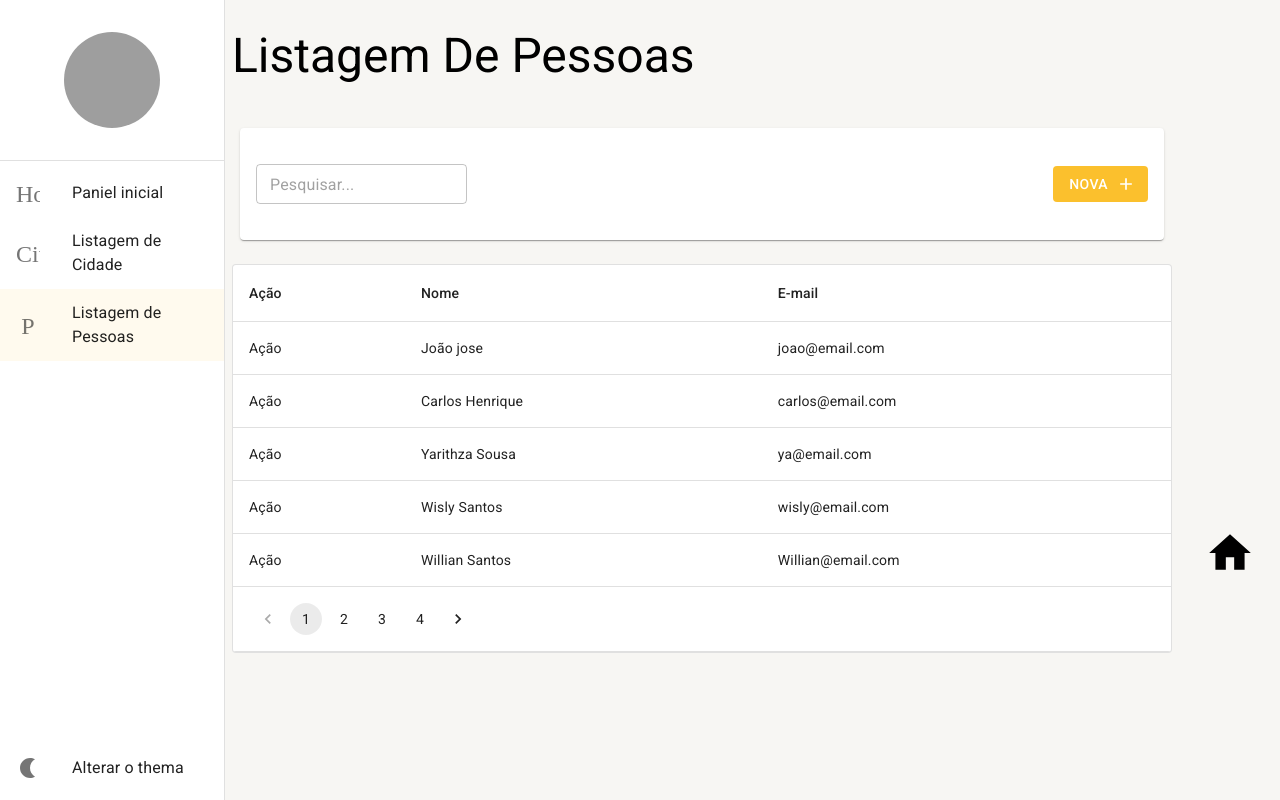
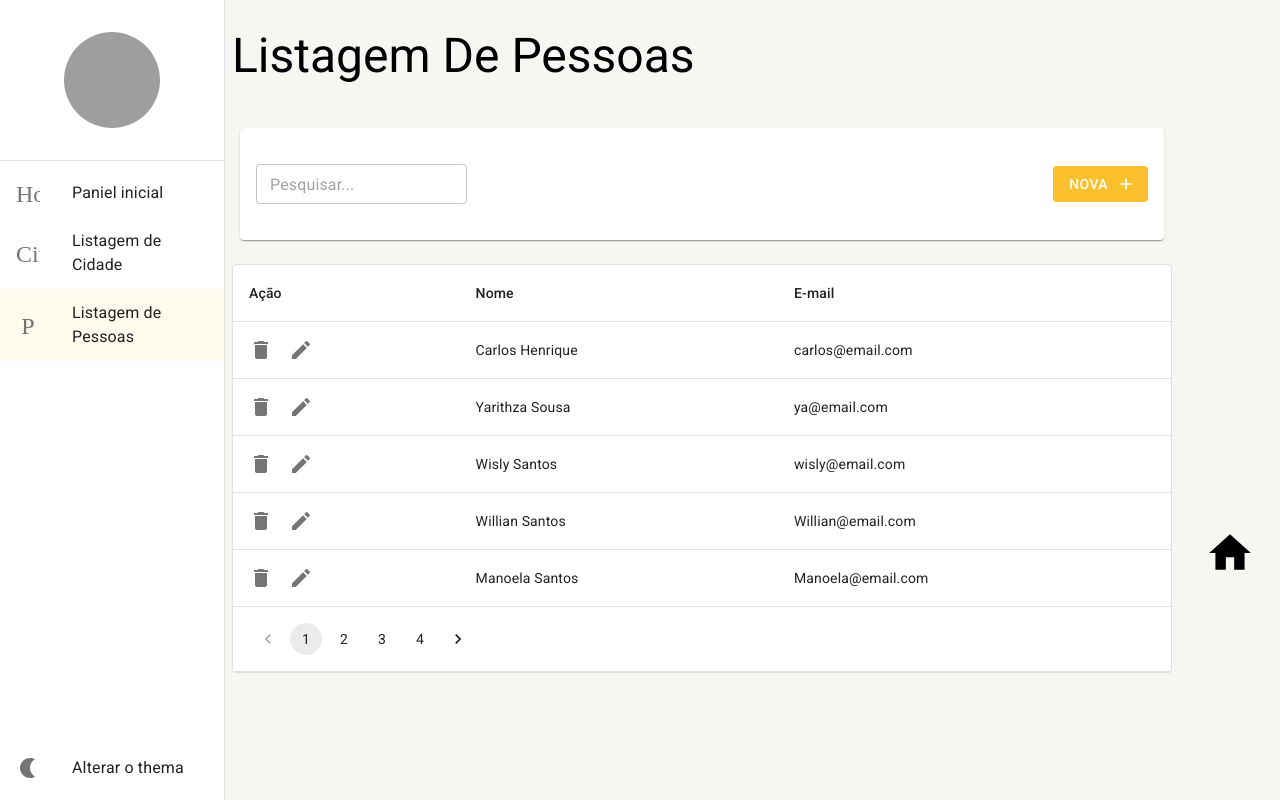
Before and after one commit to Wislysantos/projeto-crud-react, a React (Create React App) app: page /listagem-de-pessoas in a window 1280 px wide. Built offline with nearby package versions, Linux system fonts and the light colour scheme; data requests are answered from the project's data file; grey boxes are pictures that could not be loaded.

Commit message:
feat: add bottun de delete e editar

```diff
--- a/mock/database.json
+++ b/mock/database.json
@@ -1,111 +1,105 @@
 {
-    "pessoas":[
+  "pessoas": [
     {
-            "id" : 1,
+      "id": 2,
       "cidadaId": 1,
-            "email":"joao@email.com",
-            "nomeCompleto": "João jose"
-        },
-        {
-            "id" : 2,
-            "cidadaId": 1,
-            "email":"carlos@email.com",
+      "email": "carlos@email.com",
       "nomeCompleto": "Carlos Henrique"
     },
     {
-            "id" : 3,
+      "id": 3,
       "cidadaId": 1,
-            "email":"ya@email.com",
+      "email": "ya@email.com",
       "nomeCompleto": "Yarithza Sousa"
     },
     {
-            "id" : 4,
+      "id": 4,
       "cidadaId": 1,
-            "email":"wisly@email.com",
+      "email": "wisly@email.com",
       "nomeCompleto": "Wisly Santos"
     },
     {
-            "id" : 5,
+      "id": 5,
       "cidadaId": 1,
-            "email":"Willian@email.com",
+      "email": "Willian@email.com",
       "nomeCompleto": "Willian Santos"
     },
     {
-            "id" : 6,
+      "id": 6,
       "cidadaId": 1,
-            "email":"Manoela@email.com",
+      "email": "Manoela@email.com",
       "nomeCompleto": "Manoela Santos"
     },
     {
-            "id" : 7,
+      "id": 7,
       "cidadaId": 1,
-            "email":"wesley@email.com",
+      "email": "wesley@email.com",
       "nomeCompleto": "Wesley Fernando"
     },
     {
-            "id" : 8,
+      "id": 8,
       "cidadaId": 1,
-            "email":"jessica@email.com",
+      "email": "jessica@email.com",
       "nomeCompleto": "Jessica Fernando"
     },
     {
-            "id" : 9,
+      "id": 9,
       "cidadaId": 1,
-            "email":"luiza@email.com",
+      "email": "luiza@email.com",
       "nomeCompleto": "Luiza Fernando"
     },
     {
-            "id" : 10,
+      "id": 10,
       "cidadaId": 1,
-            "email":"manoel@email.com",
+      "email": "manoel@email.com",
       "nomeCompleto": "Manoel Santos"
     },
     {
-            "id" : 11,
+      "id": 11,
       "cidadaId": 1,
-            "email":"lucidalva@email.com",
+      "email": "lucidalva@email.com",
       "nomeCompleto": "lucidalva Santos"
     },
     {
-            "id" : 12,
+      "id": 12,
       "cidadaId": 1,
-            "email":"froes@email.com",
+      "email": "froes@email.com",
       "nomeCompleto": "Froes Henrique"
     },
     {
-            "id" : 13,
+      "id": 13,
       "cidadaId": 1,
-            "email":"bibi@email.com",
+      "email": "bibi@email.com",
       "nomeCompleto": "Bibi Ros"
     },
     {
-            "id" : 14,
+      "id": 14,
       "cidadaId": 1,
-            "email":"vitoria@email.com",
+      "email": "vitoria@email.com",
       "nomeCompleto": "Vitoria Henrique"
     },
     {
-            "id" : 15,
+      "id": 15,
       "cidadaId": 1,
-            "email":"Ma@email.com",
+      "email": "Ma@email.com",
       "nomeCompleto": "Ma Ros"
     },
     {
-            "id" : 16,
+      "id": 16,
       "cidadaId": 1,
-            "email":"paulo@email.com",
+      "email": "paulo@email.com",
       "nomeCompleto": "Paulo Henrique"
     },
     {
-            "id" : 17,
+      "id": 17,
       "cidadaId": 1,
-            "email":"duda@email.com",
+      "email": "duda@email.com",
       "nomeCompleto": "duda Henrique"
     },
     {
-            "id" : 18,
+      "id": 18,
       "cidadaId": 1,
-            "email":"lili@email.com",
+      "email": "lili@email.com",
       "nomeCompleto": "Lili Sousa"
     }
   ]
--- a/package.json
+++ b/package.json
@@ -21,6 +21,7 @@
     "react-router-dom": "^6.8.1",
     "react-scripts": "5.0.1",
     "styled-components": "^5.3.6",
+    "sweetalert2": "^11.7.20",
     "typescript": "^4.9.5",
     "web-vitals": "^2.1.4"
   },
--- a/src/pages/pessoas/ListagemDePessoas.tsx
+++ b/src/pages/pessoas/ListagemDePessoas.tsx
@@ -1,21 +1,27 @@
 import  {useEffect, useMemo, useState} from 'react'
-import { useSearchParams } from "react-router-dom"
+import { useNavigate, useSearchParams } from "react-router-dom"
+import { Paper, Table, TableBody, TableCell, TableContainer, TableHead, TableRow, TableFooter, LinearProgress, Pagination, IconButton, Icon } from '@mui/material'
+
+import EditIcon from '@mui/icons-material/Edit';
+import DeleteIcon from '@mui/icons-material/Delete';
 
 import { useDebounce } from "../../shared/hooks"
 import { Enviroment } from '../../shared/environment'
+import { mensagemDeCorfirmacao } from "../../shared/modal";
 import { FerramentaDaListagem } from "../../shared/components"
 import { LayoutBaseDePaginaInicial } from "../../shared/layouts"
 import { IListagemPessoa, PessoaServece } from "../../shared/services/api/pessoas/PessoasService"
-import { Paper, Table, TableBody, TableCell, TableContainer, TableHead, TableRow, TableFooter, LinearProgress, Pagination } from '@mui/material'
 
 
 export const ListagemDePessoas: React.FC = ()=>{
 
     const [searchParams, setSearchParams] = useSearchParams()
-    const {debounce} = useDebounce(2000, true)
-    const [rows, setRows] = useState<IListagemPessoa[]>([])
     const [isLoading, setIsLoading ]= useState(true)
     const [totalCount, setTotalCount] = useState(0)
+    const [rows, setRows] = useState<IListagemPessoa[]>([])
+    const navigate = useNavigate()
+
+    const {debounce} = useDebounce(2000, true)
 
     const busca = useMemo(()=>{
         return searchParams.get('busca') || ''
@@ -45,6 +51,28 @@ export const ListagemDePessoas: React.FC = ()=>{
 
     },[busca, pagina])
 
+    const handleDelete = (id: number) => {
+        mensagemDeCorfirmacao('Deseja realmente excluir este item?',()=>{
+            PessoaServece.deleteById(id)
+                .then(result => {
+                    if (result instanceof Error) {
+                            alert(result.message);
+                        } else {
+                            setRows(oldRows => {
+                                return [
+                                    ...oldRows.filter(oldRow => oldRow.id !== id)
+                                ];
+                            });
+                        alert('Item excluído com sucesso!');
+                    }
+                });
+            }
+        )
+
+    };
+
+
+
     return(
         <>
         <LayoutBaseDePaginaInicial
@@ -61,7 +89,7 @@ export const ListagemDePessoas: React.FC = ()=>{
                 <TableContainer component={Paper} variant='outlined' sx={{width:"auto", margin: 1}}>
                     <Table>
                         <TableHead>
-                            <TableRow>
+                            <TableRow sx={{alignItems: "center"}}>
                                     <TableCell>Ação</TableCell>
                                     <TableCell>Nome</TableCell>
                                     <TableCell>E-mail</TableCell>
@@ -69,8 +97,15 @@ export const ListagemDePessoas: React.FC = ()=>{
                         </TableHead>
                         <TableBody>
                             {rows.map(row =>(
-                                <TableRow>
-                                    <TableCell>Ação</TableCell>
+                                <TableRow key={row.id}>
+                                    <TableCell>
+                                        <IconButton size='small' sx={{p:0}} onClick={()=>handleDelete(row.id)}>
+                                            <Icon><DeleteIcon/></Icon>
+                                        </IconButton>
+                                        <IconButton size='small' sx={{p:0, marginLeft: 2}} onClick={()=>navigate(`/pessoas/detalhe/${row.id}`)}>
+                                            <Icon><EditIcon/></Icon>
+                                        </IconButton>
+                                    </TableCell>
                                     <TableCell>{row.nomeCompleto}</TableCell>
                                     <TableCell>{row.email}</TableCell>
                                 </TableRow>
--- a/src/routes/index.tsx
+++ b/src/routes/index.tsx
@@ -32,6 +32,8 @@ export const AppRouter = () => {
             <Route path="/listagem-de-cidade" element={<ListagemDeCidade />}/>
             <Route path="/listagem-de-pessoas" element={<ListagemDePessoas />}/>
 
+            <Route path="/pessoas/detalhe/:id" element={<p>testando</p>}/>
+
             <Route path="*" element={<Navigate to="/pagina-inicial"/>}/>
         </Routes>
     )
--- /dev/null
+++ b/src/shared/modal/index.ts
@@ -0,0 +1 @@
+export * from './mensagen-de-corfirmacao/mensagemDeCorfirmacao'
--- /dev/null
+++ b/src/shared/modal/mensagen-de-corfirmacao/mensagemDeCorfirmacao.tsx
@@ -0,0 +1,18 @@
+import Swal, { SweetAlertResult } from 'sweetalert2';
+
+ export const mensagemDeCorfirmacao = (message: string, callback: () => void): void => {
+  Swal.fire({
+    title: 'Confirmação',
+    text: message,
+    icon: 'question',
+    showCancelButton: true,
+    confirmButtonColor: '#3085d6',
+    cancelButtonColor: '#d33',
+    confirmButtonText: 'Sim',
+    cancelButtonText: 'Cancelar',
+  }).then((result: SweetAlertResult) => {
+    if (result.isConfirmed) {
+      callback();
+    }
+  });
+};
```
Also changed, not shown: 2 other files (tests, documents, lock files or other folders). Lines whose indentation alone changed are shown as unchanged.
